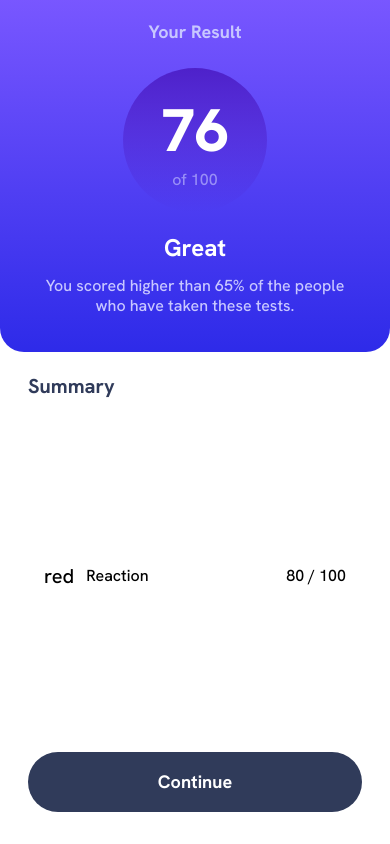
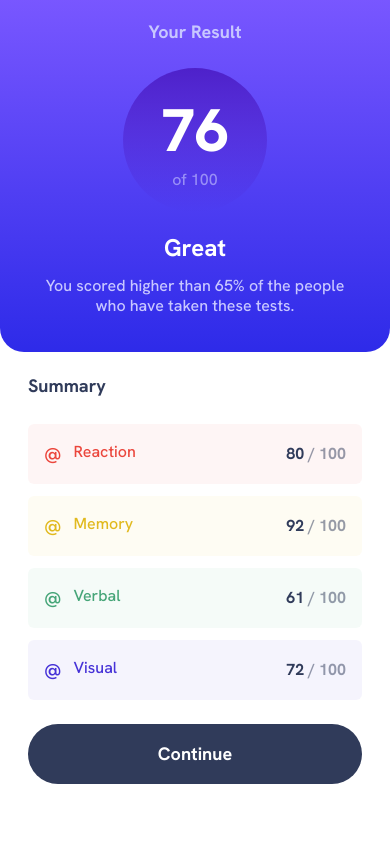
Before and after one commit to VesaMalaska/results-summary, a React (Vite) app: page / in a window 390 px wide. Built offline with nearby package versions, Linux system fonts and the light colour scheme.

Commit message:
app mostly ready optimized for mobile

```diff
--- a/src/components/AreaResultRow.jsx
+++ b/src/components/AreaResultRow.jsx
@@ -1,17 +1,32 @@
-export default function AreaResultRow({ color }) {
+export default function AreaResultRow({ field, score }) {
+    let colorRgb = '';
+
+    if (field === 'Reaction') {
+        colorRgb = '235, 70, 60';
+    } else if (field === 'Verbal') {
+        colorRgb = '70, 165, 120';
+    } else if (field === 'Visual') {
+        colorRgb = '70, 50, 215';
+    } else if (field === 'Memory') {
+        colorRgb = '225, 185, 30';
+    }
+
     return (
         <div className={`
             flex
+            justify-between
             items-center
             gap-3
             rounded-md
-            bg-opacity-50
             p-4
-            bg-${color}-500
-        `}>
-            <span className="text-xl">{color}</span>
-            <span className="grow">Reaction</span>
-            <div>80 / 100</div>
+        `} style={{backgroundColor: 'rgba(' + colorRgb + ', 0.05)'}}>
+            <div className="flex gap-3" style={{color: 'rgb(' + colorRgb + ')'}}>
+                <span className='text-xl'>@</span>
+                <span>{field}</span>
+            </div>
+            <div className=" text-dark-gray-blue font-bold flex gap-1">
+                {score} <span className=" opacity-50"> / 100</span>
+            </div>
         </div>
     );
 }
--- a/src/components/ResultText.jsx
+++ b/src/components/ResultText.jsx
@@ -1,9 +1,9 @@
-export default function ResultText() {
+export default function ResultText({ resultText }) {
     return (
         <div className="px-5">
-            <h3 className="text-white text-2xl leading-6 font-bold">Great</h3>
+            <h3 className="text-white text-2xl leading-6 font-bold">{resultText.title}</h3>
             <p className="py-4 text-light-lavender text-md leading-5">
-                You scored higher than 65% of the people who have taken these tests.
+                {resultText.text}
             </p>
         </div>
     );
--- a/src/components/ResultsOverview.jsx
+++ b/src/components/ResultsOverview.jsx
@@ -1,7 +1,23 @@
 import ResultsOverviewScore from "./ResultsOverviewScore";
 import ResultText from "./ResultText";
+import { resultData, resultTexts, scoreRatings } from "../utils/resultData";
 
 export default function ResultsOverview() {
+
+    const totalScoreSum = resultData.reduce((total, current) => {
+        return total + current.score;
+    }, 0);
+
+    const totalScore = Math.round(totalScoreSum / 4);
+
+    const scoreRating = scoreRatings.find(rating => {
+        return totalScore < rating.max && totalScore > rating.min;
+    });
+
+    const resultText = resultTexts.find(resultSet => {
+        return resultSet.title === scoreRating.rating;
+    });
+
     return (
         <div className="
             w-full
@@ -18,8 +34,8 @@ export default function ResultsOverview() {
             text-center
         ">
             <h2 className="text-lg leading-6 font-semibold text-light-lavender">Your Result</h2>
-            <ResultsOverviewScore />
-            <ResultText />
+            <ResultsOverviewScore totalScore={totalScore} />
+            <ResultText resultText={resultText} />
         </div>
     );
 }
--- a/src/components/ResultsOverviewScore.jsx
+++ b/src/components/ResultsOverviewScore.jsx
@@ -1,4 +1,4 @@
-export default function ResultsOverviewScore() {
+export default function ResultsOverviewScore({ totalScore }) {
     return (
         <div className="
             flex
@@ -14,7 +14,7 @@ export default function ResultsOverviewScore() {
             w-36
             aspect-square
         ">
-            <div className="text-6xl text-white font-extrabold">76</div>
+            <div className="text-6xl text-white font-extrabold">{totalScore}</div>
             <div className="text-md text-light-lavender opacity-60">of 100</div>
         </div>
     );
--- a/src/components/ResultsStats.jsx
+++ b/src/components/ResultsStats.jsx
@@ -1,10 +1,19 @@
 import AreaResultRow from "./AreaResultRow";
+import { resultData } from "../utils/resultData";
 
 export default function ResultsStats() {
     return (
-        <div className="flex flex-col flex-grow justify-between pt-5 pb-8 px-7">
-            <h3 className="text-xl font-bold text-dark-gray-blue">Summary</h3>
-            <AreaResultRow color="red" />
+        <div className="flex flex-col flex-grow gap-2 pt-5 pb-8 px-7">
+            <h3 className="text-lg font-bold text-dark-gray-blue">Summary</h3>
+            <div className="flex flex-col justify-around  py-4 gap-3">
+                { resultData.map((resultSet, index) => {
+                    return <AreaResultRow
+                        key={index}
+                        field={resultSet.field}
+                        score={resultSet.score}
+                    />
+                })}
+            </div>
             <button className="
                 text-white
                 bg-dark-gray-blue
--- /dev/null
+++ b/src/utils/resultData.js
@@ -0,0 +1,69 @@
+export const resultData = [
+    {
+        field: 'Reaction',
+        score: 80
+    },
+    {
+        field: 'Memory',
+        score: 92
+    },
+    {
+        field: 'Verbal',
+        score: 61
+    },
+    {
+        field: 'Visual',
+        score: 72
+    }
+];
+
+export const resultTexts = [
+    {
+        title: 'Miserable',
+        text: 'You suck!'
+    },
+    {
+        title: 'Weak',
+        text: 'You should try harder.'
+    },
+    {
+        title: 'Good',
+        text: 'You scored higher than 45% of the people who have taken these tests.'
+    },
+    {
+        title: 'Great',
+        text: 'You scored higher than 65% of the people who have taken these tests.'
+    },
+    {
+        title: 'Awesome',
+        text: 'You scored higher than 90% of the people who have taken these tests.'
+    },
+];
+
+export const scoreRatings = [
+    {
+        rating: 'Miserable',
+        min: 0,
+        max: 25
+    },
+    {
+        rating: 'Weak',
+        min: 26,
+        max: 45
+    },
+    {
+        rating: 'Good',
+        min: 46,
+        max: 70
+    },
+    {
+        rating: 'Great',
+        min: 71,
+        max: 89
+    },
+    {
+        rating: 'Awesome',
+        min: 90,
+        max: 100
+    }
+]
```
